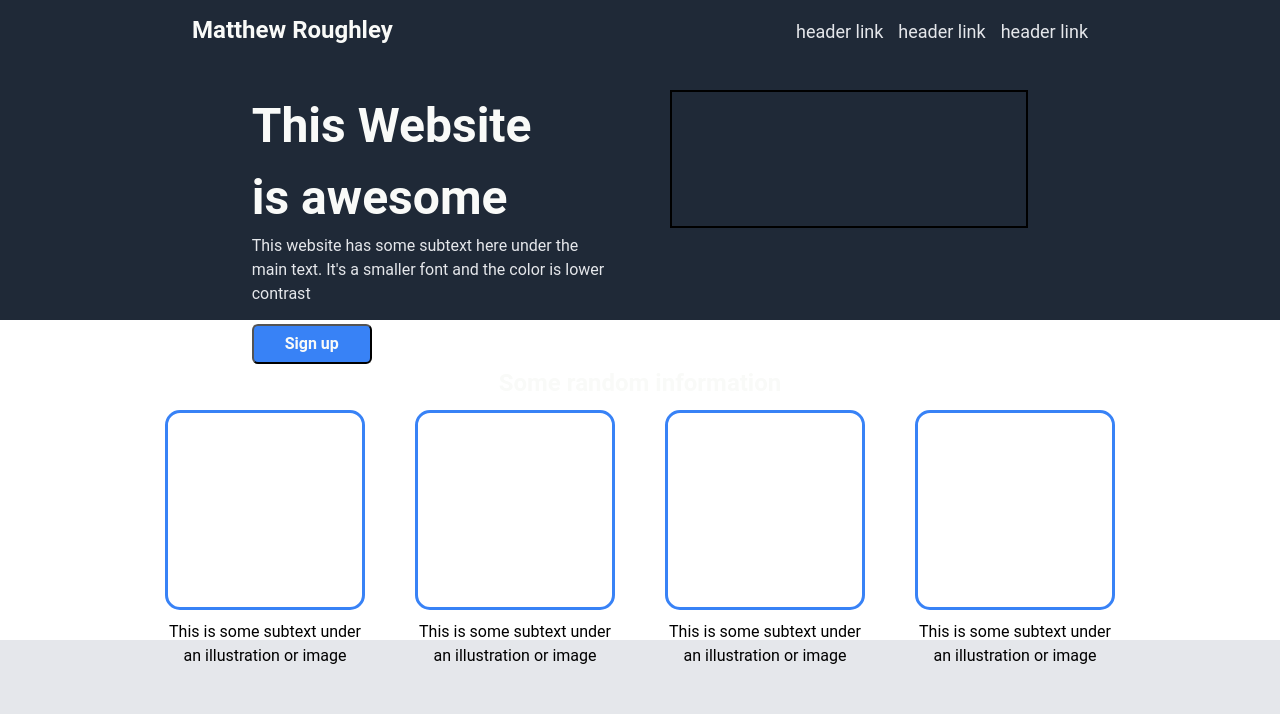
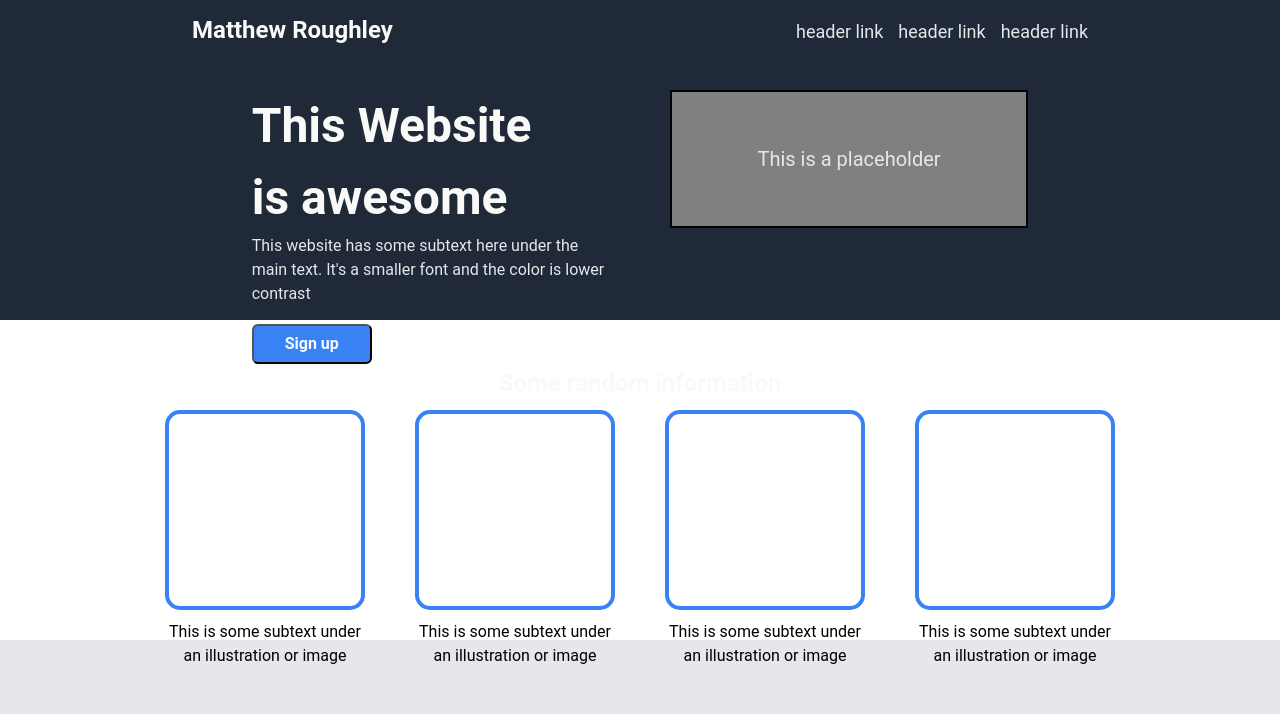
Before and after one commit to MattRoughley/landing-page, a plain HTML site: page index.html in a window 1280 px wide. Shown: the top 714 px of the page. Drawn offline with Linux system fonts and the light colour scheme.

Commit message:
commit to main

```diff
--- a/index.html
+++ b/index.html
@@ -27,7 +27,7 @@
         <button class="sign-up">Sign up</button>
       </div>
       <div class="image">
-        <p class="image-text"></p>
+        <p class="image-text">This is a placeholder</p>
       </div>
     </section>
     <section class="random">
--- a/styling.css
+++ b/styling.css
@@ -143,9 +143,14 @@ select {
     color: #f9faf8;
 }
 .image{
+    display: flex;
+    align-items: center;
+    justify-content: center;
     border: solid black 2px;
+    background-color: grey;
     width: 40%;
     height: 60%;
+    font-size: 20px;
 }
 
 
@@ -185,7 +190,7 @@ select {
 }
 
 .shape{
-    border: solid #3882f6 3px;
+    border: solid #3882f6 4px;
     width: 200px;
     height: 200px;
     border-radius: 15px;
```
